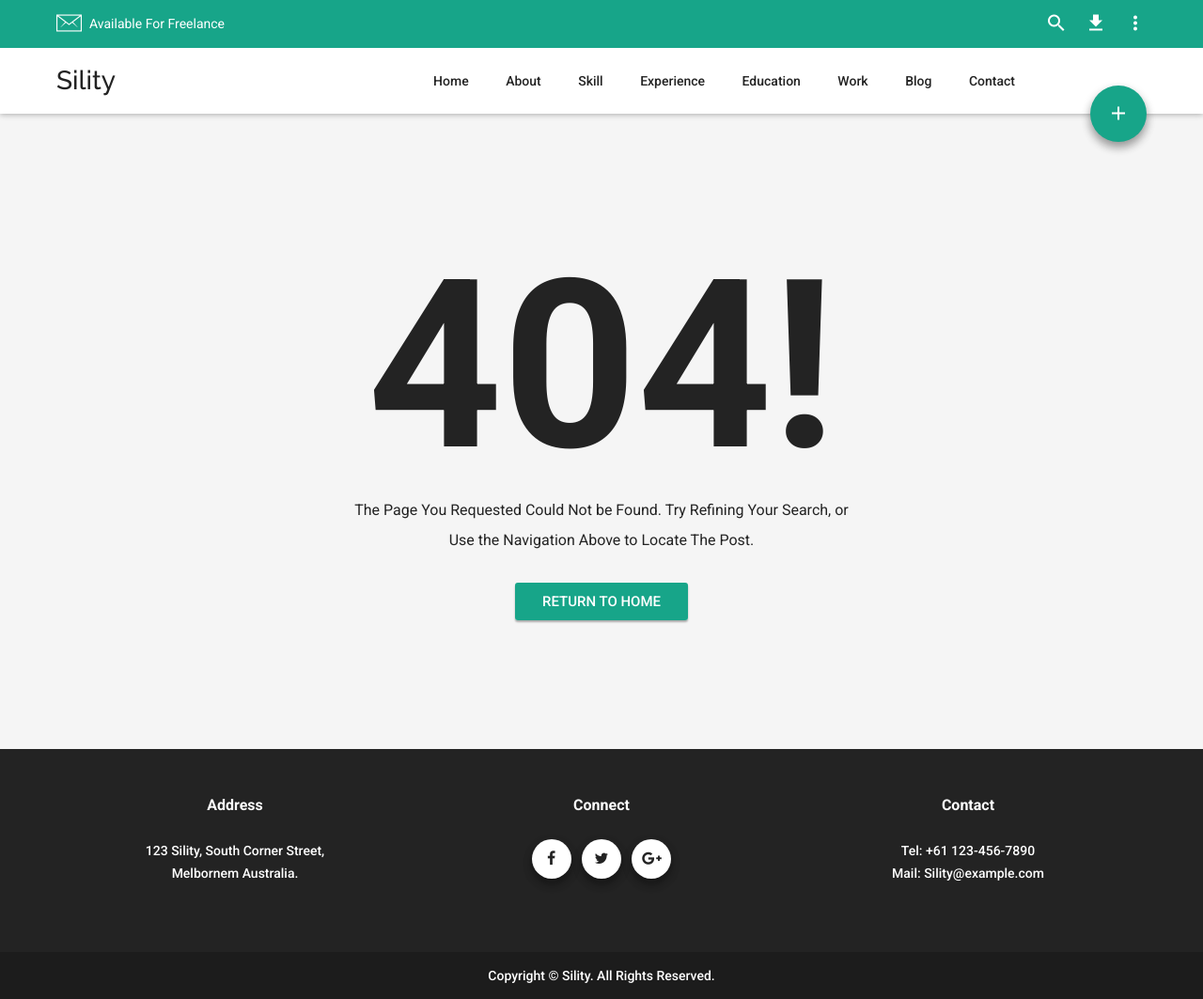
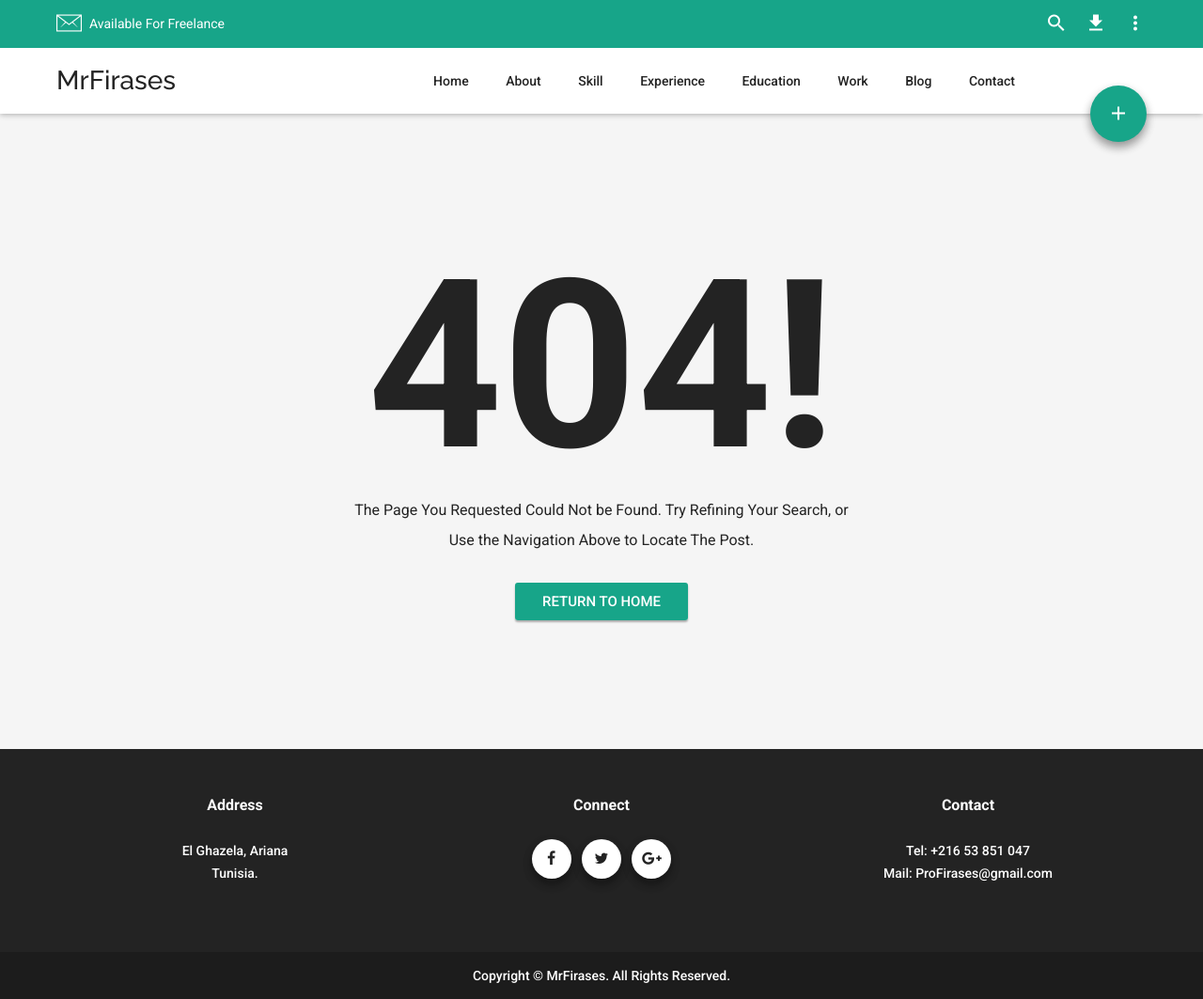
Before and after one commit to MrFirases/MrFirases.github.io, a plain HTML site: page 404.html in a window 1280 px wide. Shown: the whole page at 94% size. Drawn offline with Linux system fonts and the light colour scheme; some packages are replaced by stand-ins of ours; files whose address does not match are found by name.

Commit message:
Updating 4004 page redirection

```diff
--- a/404.html
+++ b/404.html
@@ -150,7 +150,7 @@
 				</div> <!-- end .popup -->
 			</div> <!-- end .top -->
 			<div class="bottom clearfix">
-				<div class="title"><a href="index.html">Sility</a></div>
+				<div class="title"><a href="index.html">MrFirases</a></div>
 				<div class="header-action-button-wrapper">
 					<a href="" class="header-action-button action-button"><i class="md md-add"></i></a>
 				</div> <!-- end .header-action-button-wrapper -->
@@ -186,7 +186,7 @@
 								<div class="col-sm-6 col-sm-offset-3">
 									<h1 class="error">404!</h1>
 									<p class="details">The Page You Requested Could Not be Found. Try Refining Your Search, or Use the Navigation Above to Locate The Post.</p>
-									<a href="" class="button solid-button purple">Return To Home</a>
+									<a href="index.html" class="button solid-button purple">Return To Home</a>
 								</div> <!-- end .col-sm-6 -->
 							</div> <!-- end .row -->
 						</div> <!-- end .error-page -->
@@ -203,7 +203,7 @@
 					<div class="row">
 						<div class="col-sm-4">
 							<h4>Address</h4>
-							<p>123 Sility, South Corner Street,<br />Melbornem Australia.</p>
+							<p>El Ghazela, Ariana<br />Tunisia.</p>
 						</div> <!-- end .col-sm-4 -->
 						<div class="col-sm-4">
 							<h4>Connect</h4>
@@ -215,12 +215,12 @@
 						</div> <!-- end .col-sm-4 -->
 						<div class="col-sm-4">
 							<h4>Contact</h4>
-							<p>Tel: +61 123-456-7890<br />Mail: Sility@example.com</p>
+							<p>Tel: +216 53 851 047<br />Mail: ProFirases@gmail.com</p>
 						</div> <!-- end .col-sm-4 -->
 					</div> <!-- end .row -->
 				</div> <!-- end .container -->
 			</div> <!-- end .footer -->
-			<div class="bottom">Copyright &copy; Sility. All Rights Reserved.</div> <!-- end .bottom -->
+			<div class="bottom">Copyright &copy; MrFirases. All Rights Reserved.</div> <!-- end .bottom -->
 		</footer> <!-- end .footer -->
 
 		<!-- jQuery -->
```
